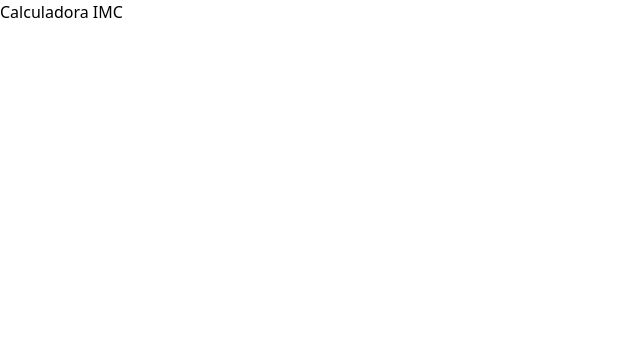
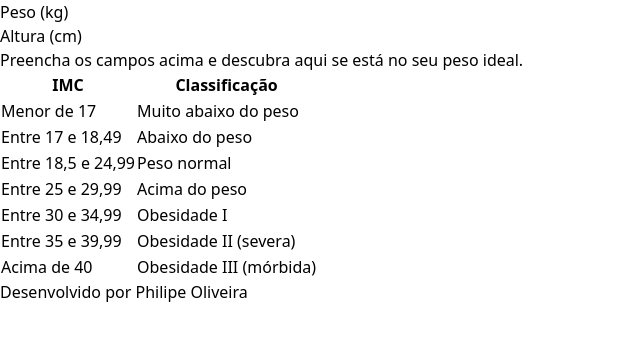
Before and after one commit to philipeoliveira/calculadora-de-imc, a React (Vite) app: page / in a window 1280 px wide. Shown: the top 340 px of the page, without its empty margins (0-640 px from the left). Built offline with nearby package versions, Linux system fonts and the light colour scheme.

Commit message:
Start HTML structure

```diff
--- a/src/App.tsx
+++ b/src/App.tsx
@@ -1,9 +1,115 @@
 function App() {
    return (
       <div>
+         <header></header>
          <main>
-            <h1>Calculadora IMC</h1>
+            <section id='form'>
+               <form>
+                  <div>
+                     <label htmlFor='person-weight'>Peso (kg)</label>
+                     <input type='number' id='person-weight' />
+                  </div>
+                  <div>
+                     <label htmlFor='person-height'>Altura (cm)</label>
+                     <input type='number' id='person-height' />
+                  </div>
+               </form>
+            </section>
+            <section id='result'>
+               <p>
+                  Preencha os campos acima e descubra aqui se está no seu peso
+                  ideal.
+               </p>
+            </section>
+            <section id='reference-table'>
+               <table>
+                  <thead>
+                     <tr>
+                        <th>IMC</th>
+                        <th>Classificação</th>
+                     </tr>
+                  </thead>
+                  <tbody>
+                     <tr>
+                        <td>Menor de 17</td>
+                        <td>Muito abaixo do peso</td>
+                     </tr>
+                     <tr>
+                        <td>Entre 17 e 18,49</td>
+                        <td>Abaixo do peso</td>
+                     </tr>
+                     <tr>
+                        <td>Entre 18,5 e 24,99</td>
+                        <td>Peso normal</td>
+                     </tr>
+                     <tr>
+                        <td>Entre 25 e 29,99</td>
+                        <td>Acima do peso</td>
+                     </tr>
+                     <tr>
+                        <td>Entre 30 e 34,99</td>
+                        <td>Obesidade I</td>
+                     </tr>
+                     <tr>
+                        <td>Entre 35 e 39,99</td>
+                        <td>Obesidade II (severa)</td>
+                     </tr>
+                     <tr>
+                        <td>Acima de 40</td>
+                        <td>Obesidade III (mórbida)</td>
+                     </tr>
+                  </tbody>
+               </table>
+            </section>
          </main>
+         <footer>
+            <p>
+               Desenvolvido por{' '}
+               <a
+                  href='https://github.com/philipeoliveira'
+                  title='Abrir em nova aba o GitHub do autor Philipe Oliveira'
+                  target='_blank'
+               >
+                  Philipe Oliveira
+               </a>
+               <svg
+                  xmlns='http://www.w3.org/2000/svg'
+                  width='10'
+                  height='10'
+                  fill='var(--color-contrast)'
+                  viewBox='0 0 256 256'
+               >
+                  <rect width='256' height='256' fill='none'></rect>
+                  <polyline
+                     points='216 100 216 40 156 40'
+                     fill='none'
+                     stroke='var(--color-contrast)'
+                     stroke-linecap='round'
+                     stroke-linejoin='round'
+                     stroke-width='16'
+                  ></polyline>
+                  <line
+                     x1='144'
+                     y1='112'
+                     x2='216'
+                     y2='40'
+                     fill='none'
+                     stroke='var(--color-contrast)'
+                     stroke-linecap='round'
+                     stroke-linejoin='round'
+                     stroke-width='16'
+                  ></line>
+                  <path
+                     d='M184,144v64a8,8,0,0,1-8,8H48a8,8,0,0,1-8-8V80a8,8,0,0,1,8-8h64'
+                     fill='none'
+                     stroke='var(--color-contrast)'
+                     stroke-linecap='round'
+                     stroke-linejoin='round'
+                     stroke-width='16'
+                  ></path>
+               </svg>
+            </p>
+         </footer>
       </div>
    );
 }
```
